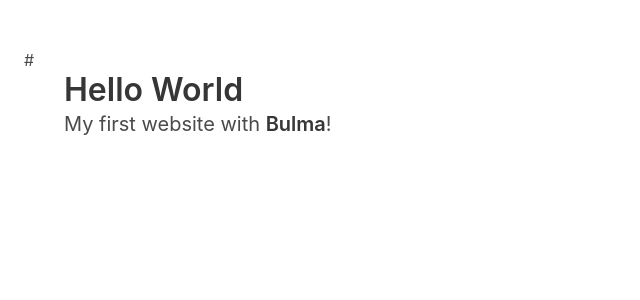
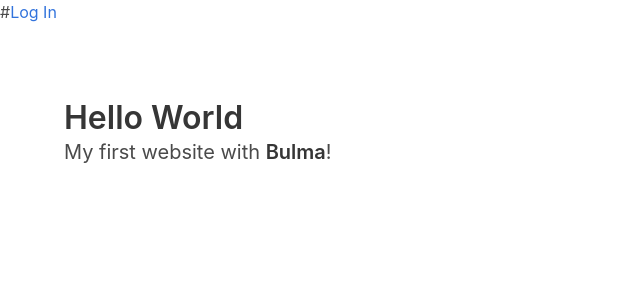
Before and after one commit to muellert/taigabuddy, a Flask app: template src/main/templates/layout.html.j2 in a window 1280 px wide. Shown: the top 300 px of the page, without its empty margins (0-640 px from the left). Run offline with Flask 2, Linux system fonts and the light colour scheme; the template is opened without the code that fills it: most values are stand-ins (such as "Sample title", 1, 10 or a date in 2020); parts of the project's set-up code (start-up, migrations or seed data) failed here and were passed over.

Commit message:
reorganizing the template for styling

```diff
--- a/src/main/templates/layout.html.j2
+++ b/src/main/templates/layout.html.j2
@@ -6,14 +6,26 @@
     <meta name="viewport" content="width=device-width, initial-scale=1">
     <title>{% block title -%} Hello Bulma! {%- endblock %}</title>
     <link rel="stylesheet" href="/static/css/bulma.css">
+    <link rel="stylesheet" href="/static/css/taigabuddy.css">
     {% endblock %}
   </head>
   <body>
     {% block body %}
+    <nav class="navbar" role="navigation" aria-label="main navigation">
+      <div class="navbar-brand">
+	<!-- navbar items, navbar burger... -->
+	<div class="navbar-menu is-active">
+	  <!-- navbar start, navbar end -->
+	  {% block profile_links %}
+	  <div class="profile_links">{{ profile_links }}</div>
+	  {% endblock %}
+	  <span>
+	    <a style="float: right;"
+	       href="{{ url_for("login") }}">Log In </a></span>
+	</div>
+      </div>
+    </nav>
     <section class="section">
-    {% block profile_links %}
-    <div class="profile_links">{{ profile_links }}
-    {% endblock %}
       <div class="container">
 	{% with messages = get_flashed_messages() %}
 	{% if messages %}
```
Lines whose indentation alone changed are shown as unchanged.
